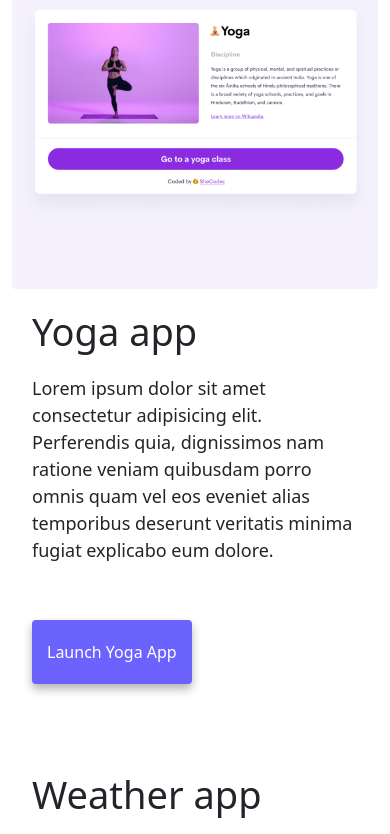
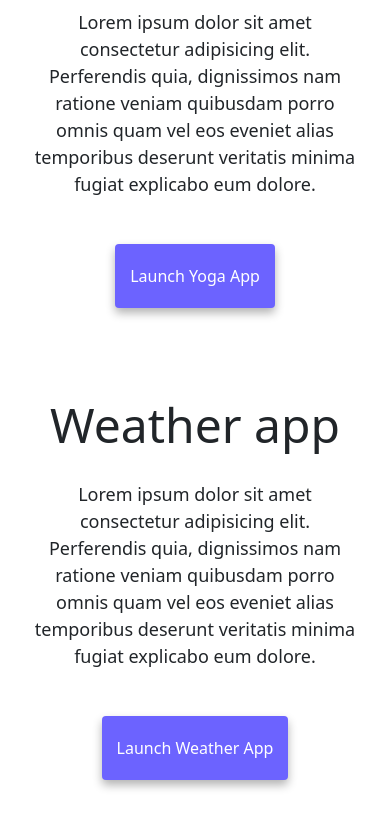
Before and after one commit to silping/responsive-week3-homework, a plain HTML site: page index.html in a window 390 px wide. Shown: the part 598-1432 px from the top of the page. Drawn offline with nearby package versions, Linux system fonts and the light colour scheme.

Commit message:
Hid images on mobile devices

```diff
--- a/css/styles.css
+++ b/css/styles.css
@@ -4,24 +4,31 @@
   --box-shadow: 0 5px 10px rgba(0, 0, 0, 0.3);
 }
 
-@media (max-width: 540px) {
+@media (max-width: 575px) {
   h1 {
     font-size: 80px !important;
   }
-  .work-title {
+  h2 {
+    text-align: center;
     margin-top: 20px;
     font-size: 38px;
   }
-  .work-img {
-    margin-top: 20px;
+  .homepage-paragraph {
+    text-align: center !important;
+  }
+  .homepage-img {
+    display: none;
+  }
+  .homepage-text {
+    text-align: center;
   }
 }
+
 body {
   margin-top: 100px;
 }
 
 h1,
-h2,
 h3 {
   text-align: center;
   margin: 0;
@@ -47,6 +54,9 @@ p {
   border-radius: 4px;
   font-size: 18px;
   line-height: 1.5;
+  text-align: center;
+}
+.greeting {
   text-align: center;
 }
 .work-title {
@@ -110,7 +120,7 @@ p {
 
 .launch-app-links {
   display: inline-block;
-  margin: 20px;
+  margin: 10px 20px 20px;
   border-radius: 4px;
   padding: 20px 15px;
   text-decoration: none;
--- a/index.html
+++ b/index.html
@@ -23,7 +23,7 @@
       content="Hi! My name is Sílvia Ping and I'm a front-end developer based in Lisbon. This is my portfolio."
     />
     <link rel="stylesheet" href="/css/styles.css" />
-    <title>Portfolio - Sílvia Ping</title>
+    <title>Portfolio - Front-end developer - Sílvia Ping</title>
   </head>
   <body>
     <nav class="navbar navbar-expand-lg navbar-light bg-light fixed-top">
@@ -58,7 +58,7 @@
       </div>
     </nav>
 
-    <h2 id="homepage-top">👋 Hi! I am</h2>
+    <h2 id="homepage-top" class="greeting">👋 Hi! I am</h2>
     <h1>Sílvia Ping</h1>
     <h3>🇵🇹 Front-end developer, based in Lisbon</h3>
     <div class="navigation-links mb-4">
@@ -68,16 +68,12 @@
 
     <div class="container">
       <div class="row d-flex mb-5">
-        <div class="col-sm-6">
-          <img
-            src="images/yoga.png"
-            alt="yoga"
-            class="img-fluid rounded work-img"
-          />
+        <div class="col-sm-6 homepage-img">
+          <img src="images/yoga.png" alt="yoga" class="img-fluid rounded" />
         </div>
-        <div class="col-sm-6">
-          <h2 class="text-start work-title">Yoga app</h2>
-          <p class="text-start bg-white">
+        <div class="col-sm-6 homepage-text">
+          <h2>Yoga app</h2>
+          <p class="text-start bg-white homepage-paragraph">
             Lorem ipsum dolor sit amet consectetur adipisicing elit. Perferendis
             quia, dignissimos nam ratione veniam quibusdam porro omnis quam vel
             eos eveniet alias temporibus deserunt veritatis minima fugiat
@@ -87,9 +83,9 @@
         </div>
       </div>
       <div class="row mb-5">
-        <div class="col-sm-6">
-          <h2 class="text-start work-title">Weather app</h2>
-          <p class="text-start bg-white">
+        <div class="col-sm-6 homepage-text">
+          <h2>Weather app</h2>
+          <p class="text-start bg-white homepage-paragraph">
             Lorem ipsum dolor sit amet consectetur adipisicing elit. Perferendis
             quia, dignissimos nam ratione veniam quibusdam porro omnis quam vel
             eos eveniet alias temporibus deserunt veritatis minima fugiat
@@ -99,7 +95,7 @@
             >Launch Weather App</a
           >
         </div>
-        <div class="col-sm-6">
+        <div class="col-sm-6 homepage-img">
           <img
             src="images/weather.png"
             alt="Weather app"
@@ -108,12 +104,12 @@
         </div>
       </div>
       <div class="row mb-5">
-        <div class="col-sm-6">
+        <div class="col-sm-6 homepage-img">
           <img src="images/yogurt.png" alt="yoga" class="img-fluid rounded" />
         </div>
         <div class="col-sm-6">
-          <h2 class="text-start work-title">Yogurt app</h2>
-          <p class="text-start bg-white">
+          <h2>Yogurt app</h2>
+          <p class="text-start bg-white homepage-paragraph">
             Lorem ipsum dolor sit amet consectetur adipisicing elit. Perferendis
             quia, dignissimos nam ratione veniam quibusdam porro omnis quam vel
             eos eveniet alias temporibus deserunt veritatis minima fugiat
```
Also changed, not shown: about.html (+2 -2 lines).
